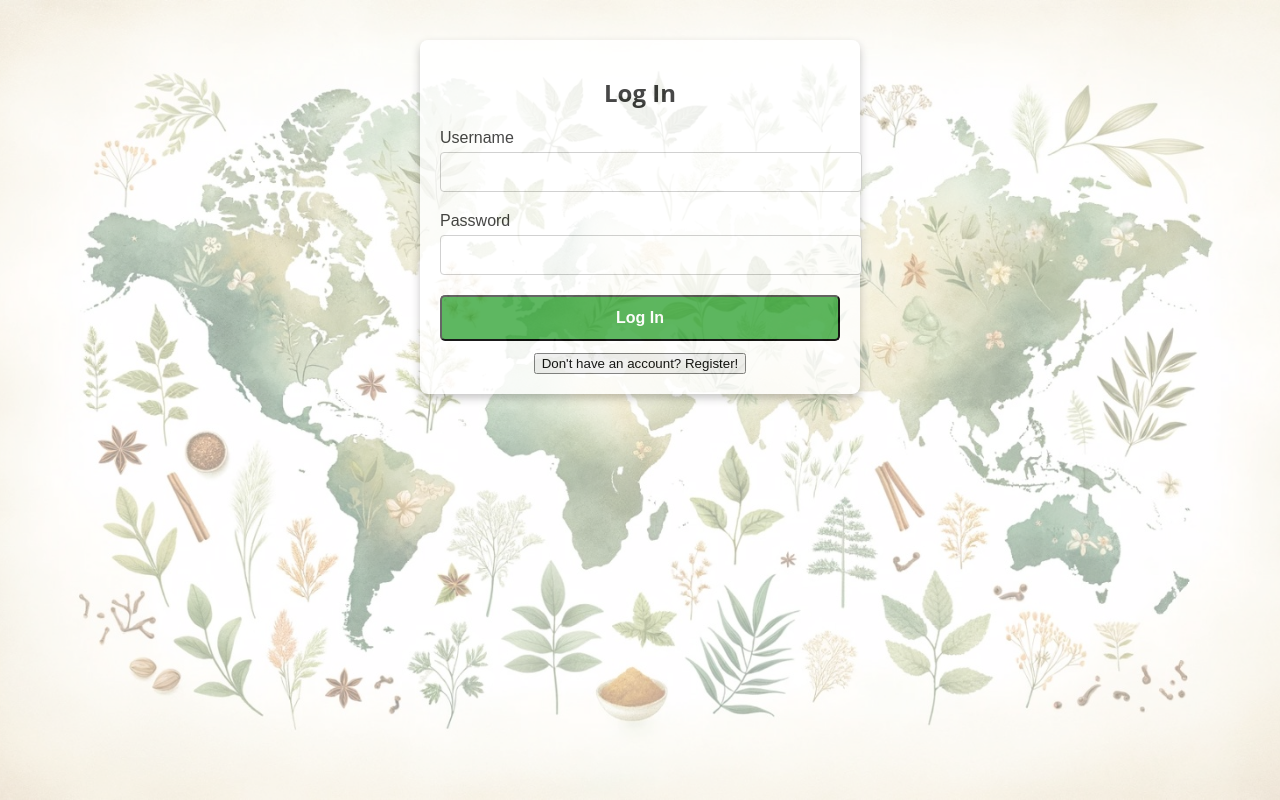
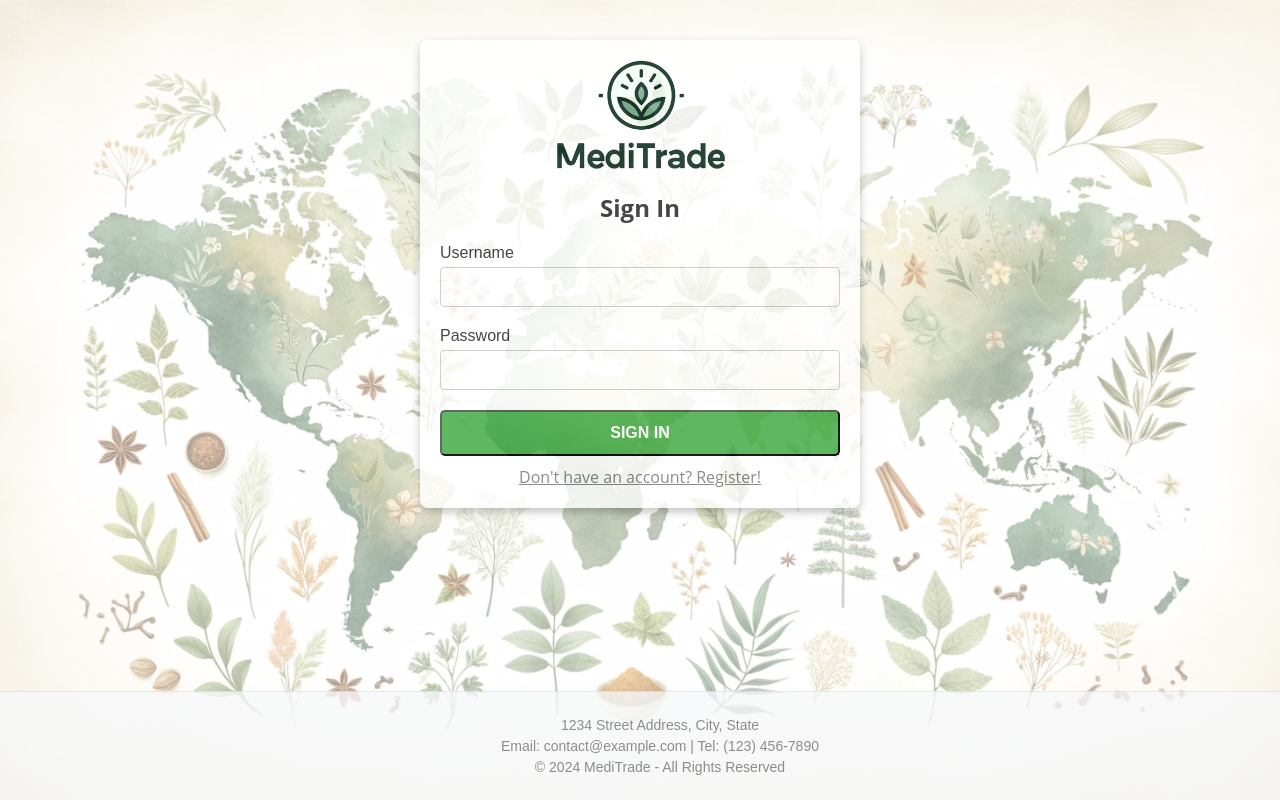
Before and after one commit to williamzhu1/Distributed, a React (Create React App) app in the folder meditrade-app/: page /login in a window 1280 px wide. Built offline with nearby package versions, Linux system fonts and the light colour scheme.

Commit message:
added footer components, improved login/register design

```diff
--- /dev/null
+++ b/meditrade-app/src/components/Footer.tsx
@@ -0,0 +1,16 @@
+import React from 'react';
+import './footer.css'; // Ensure you have a CSS file for styling
+
+const Footer = () => {
+  return (
+    <footer className="footer">
+      <div className="footer-content">
+        <p>1234 Street Address, City, State</p>
+        <p>Email: contact@example.com | Tel: (123) 456-7890</p>
+        <p>&copy; {new Date().getFullYear()} MediTrade - All Rights Reserved</p>
+      </div>
+    </footer>
+  );
+};
+
+export default Footer;
--- a/meditrade-app/src/components/Login.tsx
+++ b/meditrade-app/src/components/Login.tsx
@@ -1,7 +1,12 @@
 import React, { useState } from 'react';
-import './login_register.css'; // Using the same CSS file for consistency
+import { useNavigate } from 'react-router-dom';
+import './login_register.css';
+import logo from '../images/logo.jpeg';
+import Footer from '../components/Footer';
+
 
 const Login: React.FC = () => {
+    const navigate = useNavigate();
     const [loginData, setLoginData] = useState({
         username: '',
         password: ''
@@ -46,8 +51,10 @@ const Login: React.FC = () => {
     };
 
     return (
+        <>
             <div className="login-container">
-            <h1 className="login-header">Log In</h1>
+                <img src={logo} alt="MediTrade Logo" className="logo-img" />
+                <h1 className="login-header">Sign In</h1>
                 <form onSubmit={handleSubmit} className="login-form">
                     <div className="form-group">
                         <label htmlFor="username">Username</label>
@@ -59,12 +66,14 @@ const Login: React.FC = () => {
                         <input type="password" id="password" name="password" value={loginData.password} onChange={handleChange} className={errors.password ? 'input-error' : ''} />
                         {errors.password && <p className="error-message">{errors.password}</p>}
                     </div>
-                <button type="submit" className="login-button">Log In</button>
+                    <button type="submit" className="login-button">SIGN IN</button>
                 </form>
                 <div className="switch-to-register">
-                <button onClick={() => { /* Handle route change to register */ }}>Don't have an account? Register!</button>
+                    <a href="/register" onClick={(e) => {e.preventDefault(); navigate('/register')}}>Don't have an account? Register!</a>
                 </div>
             </div>
+            <Footer />
+        </>
     );
 };
 
--- a/meditrade-app/src/components/Register.tsx
+++ b/meditrade-app/src/components/Register.tsx
@@ -1,8 +1,11 @@
 import React, { useState } from 'react';
-import './login_register.css'; // CSS for styling
-import logo from '../images/logo.jpeg'; // Logo import
+import { useNavigate } from 'react-router-dom';
+import './login_register.css';
+import logo from '../images/logo.jpeg';
+import Footer from './Footer';
 
 const Register: React.FC = () => {
+    const navigate = useNavigate();
     const [formData, setFormData] = useState({
         email: '',
         username: '',
@@ -75,6 +78,7 @@ const Register: React.FC = () => {
     };
 
     return (
+        <>
             <div className="register-container">
                 <img src={logo} alt="MediTrade Logo" className="logo-img" />
                 <h1 className="register-header">Register</h1>
@@ -99,12 +103,15 @@ const Register: React.FC = () => {
                         <input type="password" id="confirmPassword" name="confirmPassword" value={formData.confirmPassword} onChange={handleChange} className={errors.confirmPassword ? 'input-error' : ''} />
                         {errors.confirmPassword && <p className="error-message">{errors.confirmPassword}</p>}
                     </div>
-                <button type="submit" className="register-button" disabled={!allFieldsValid()}>Register</button>
+                    <button type="submit" className="register-button" disabled={!allFieldsValid()}>REGISTER</button>
                     <div className="switch-to-login">
-                    <button onClick={() => { /* Handle route change to login */ }}>Already have an account? Log in!</button>
+                        <a href="/login" onClick={(e) => {e.preventDefault(); navigate('/login')}}>Already have an account? Sign in!</a>
                     </div>
                 </form>
             </div>
+            <Footer />
+        </>
+
     );
 };
 
--- /dev/null
+++ b/meditrade-app/src/components/footer.css
@@ -0,0 +1,16 @@
+.footer {
+  position: fixed;
+  left: 0;
+  bottom: 0;
+  width: 100%;
+  background-color: #f8f9fa; /* Light grey background, adjust color as needed */
+  text-align: center;
+  padding: 20px;
+  font-size: 14px;
+  color: gray;
+  border-top: 1px solid #e7e7e7; /* Subtle top border */
+}
+
+.footer-content p {
+  margin: 5px 0; /* Spacing between text lines */
+}
--- a/meditrade-app/src/components/login_register.css
+++ b/meditrade-app/src/components/login_register.css
@@ -66,6 +66,7 @@ label {
 input[type="email"],
 input[type="password"],
 input[type="text"] {
+    box-sizing: border-box;
     width: 100%;
     padding: 10px;
     border: 1px solid #ccc;
@@ -113,7 +114,7 @@ input[type="text"] {
 .switch-to-register a{
     background: transparent;
     border: none;
-    color: #007bff;
+    color:gray;
     padding: 10px;
     text-decoration: underline;
     cursor: pointer;
```
Lines whose indentation alone changed are shown as unchanged.
